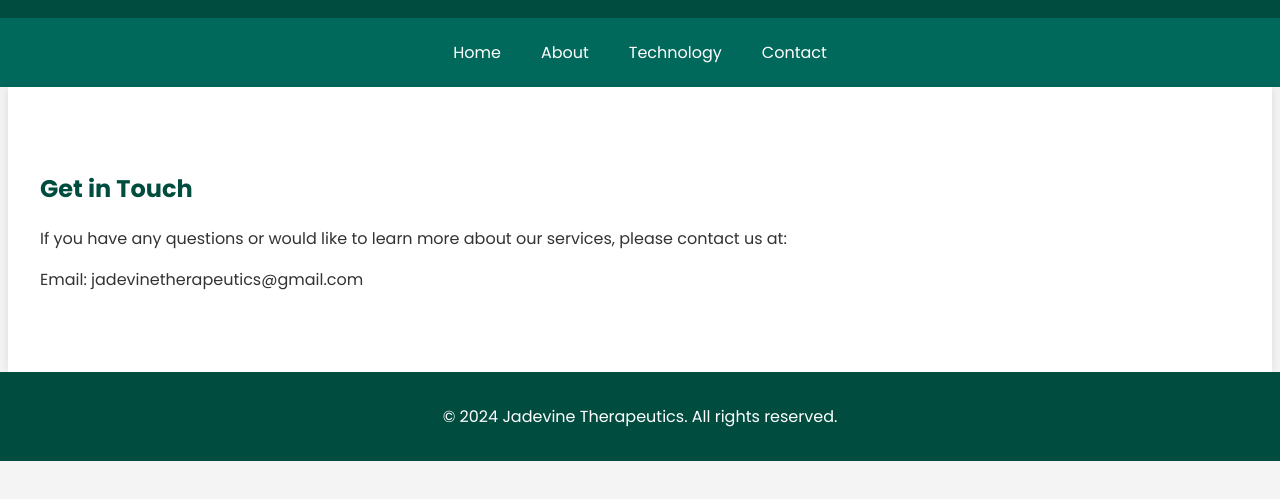
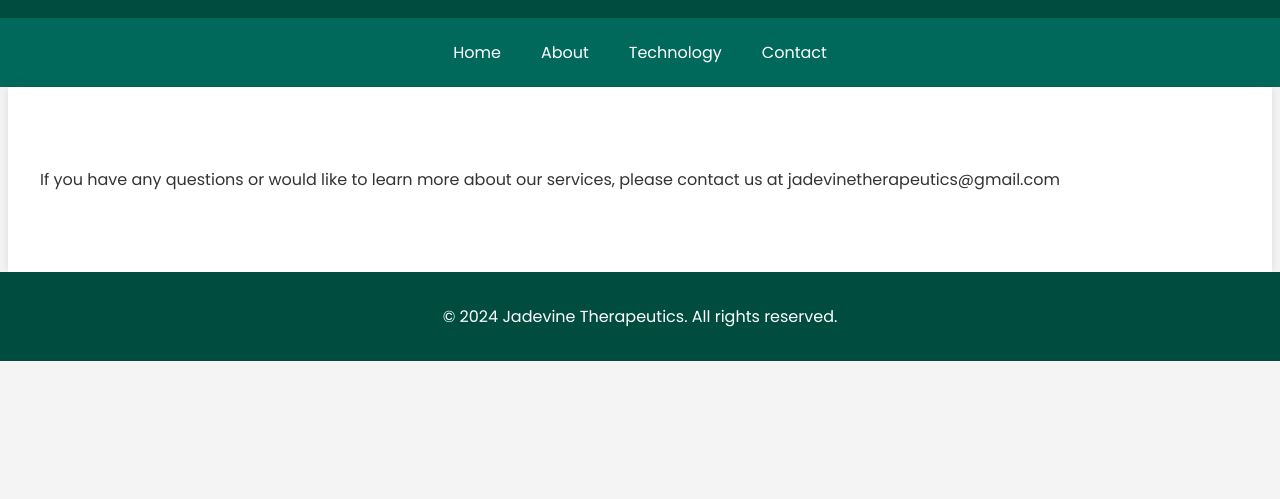
Before and after one commit to jadevinetherapeutics/jadevinetherapeutics.github.io, a plain HTML site: page contact.html in a window 1280 px wide. Shown: the part 105-604 px from the top of the page. Drawn offline with Linux system fonts and the light colour scheme.

Commit message:
Update contact.html

```diff
--- a/contact.html
+++ b/contact.html
@@ -18,9 +18,7 @@
     </nav>
     <div class="container">
         <section class="section">
-            <h2>Get in Touch</h2>
-            <p>If you have any questions or would like to learn more about our services, please contact us at:</p>
-            <p>Email: jadevinetherapeutics@gmail.com</p>
+            <p>If you have any questions or would like to learn more about our services, please contact us at jadevinetherapeutics@gmail.com</p>
         </section>
     </div>
     <footer>
```
